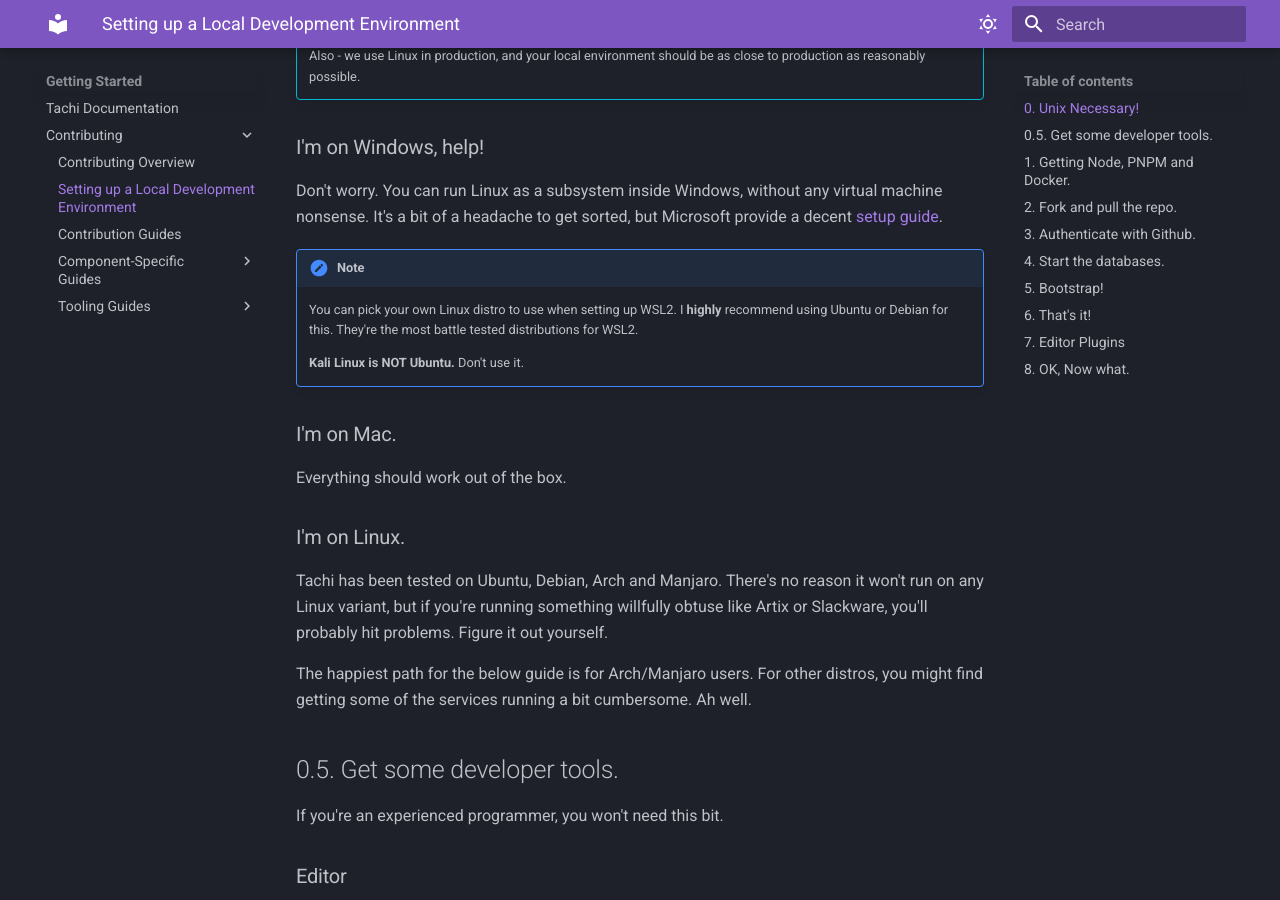
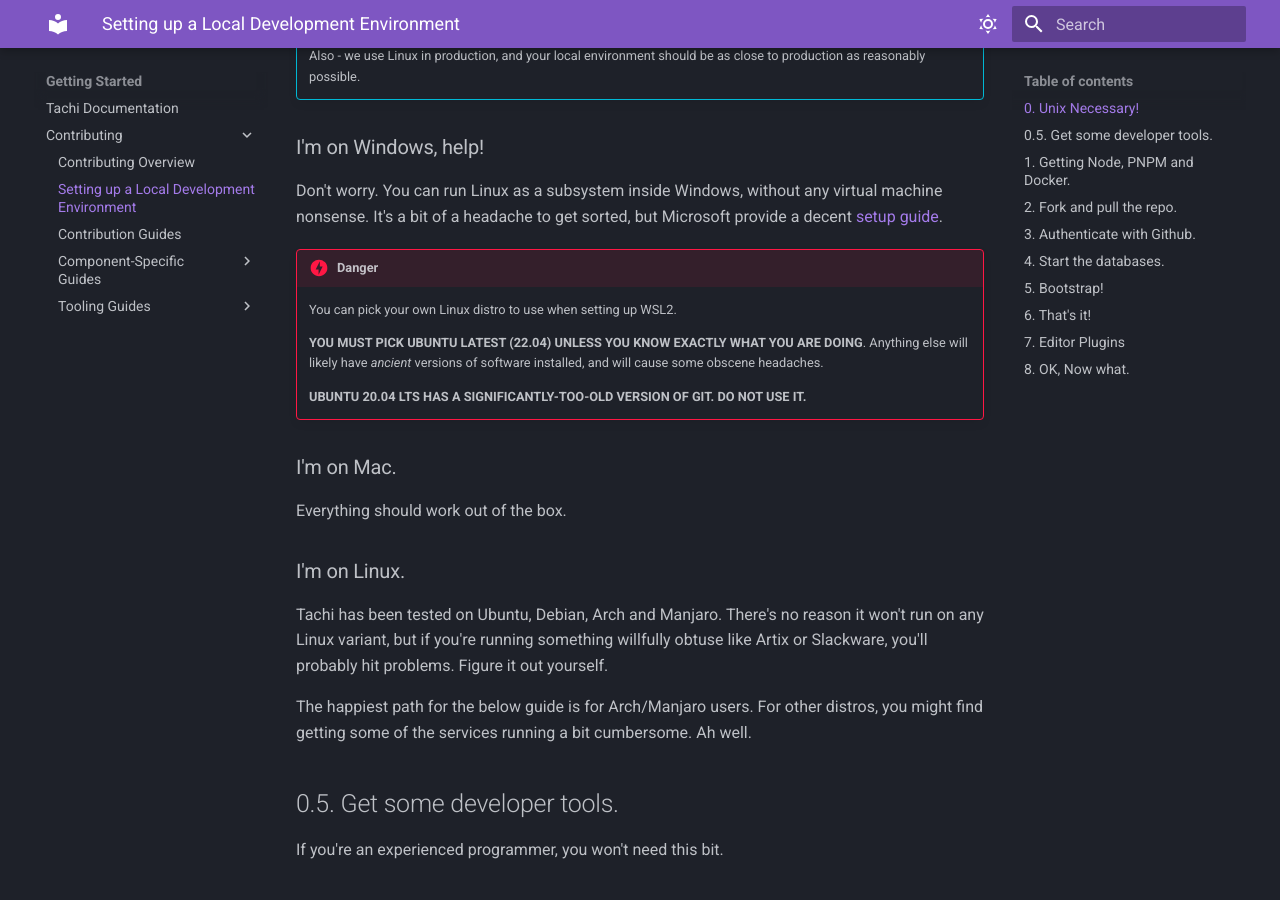
Before and after one commit to zkrising/Tachi, an MkDocs documentation site: the page built from docs/docs/contributing/setup.md, in a window 1280 px wide and 900 px high, scrolled down 566 px. Built offline with MkDocs 1.6.1 and Material for MkDocs 9.7.7, drawn with Linux system fonts in a browser that asks for light colours.

Commit message:
docs: just use ubuntu 22.04

```diff
--- a/docs/docs/contributing/setup.md
+++ b/docs/docs/contributing/setup.md
@@ -21,11 +21,13 @@
 Don't worry. You can run Linux as a subsystem inside Windows, without any virtual machine
 nonsense. It's a bit of a headache to get sorted, but Microsoft provide a decent [setup guide](https://docs.microsoft.com/en-us/windows/wsl/install-win10).
 
-!!! note
-	You can pick your own Linux distro to use when setting up WSL2. I **highly** recommend
-	using Ubuntu or Debian for this. They're the most battle tested distributions for WSL2.
+!!! danger
+	You can pick your own Linux distro to use when setting up WSL2.
 
-	**Kali Linux is NOT Ubuntu.** Don't use it.
+	**YOU MUST PICK UBUNTU LATEST (22.04) UNLESS YOU KNOW EXACTLY WHAT YOU ARE DOING**. Anything else will likely have *ancient*
+	versions of software installed, and will cause some obscene headaches.
+
+	**UBUNTU 20.04 LTS HAS A SIGNIFICANTLY-TOO-OLD VERSION OF GIT. DO NOT USE IT.**
 
 ### I'm on Mac.
 
```
